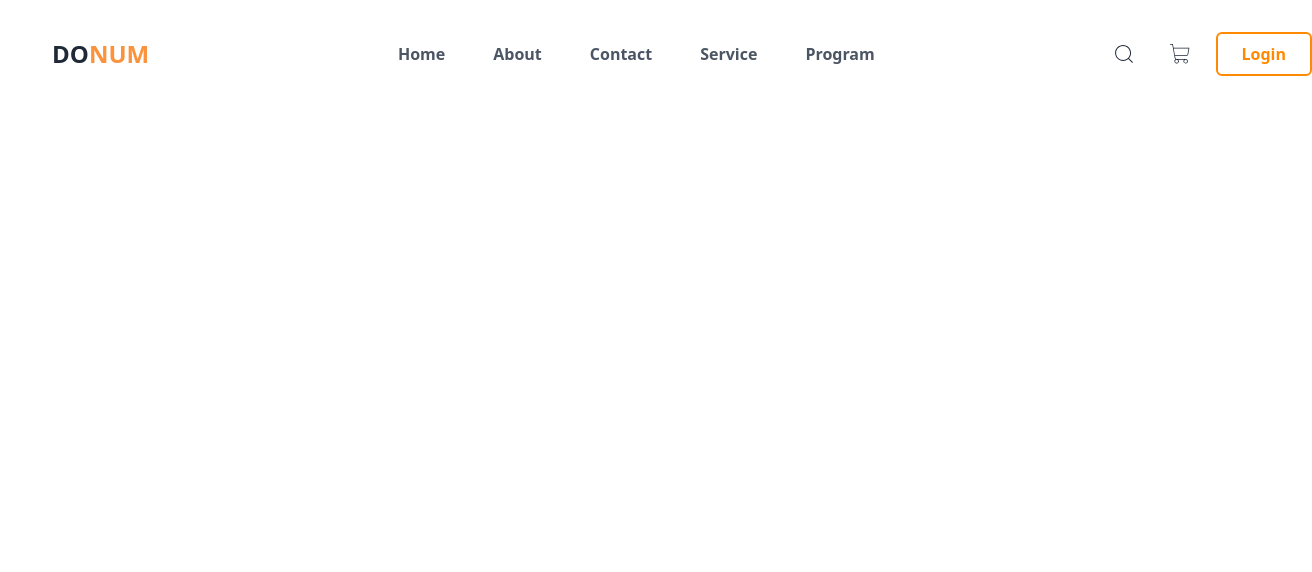
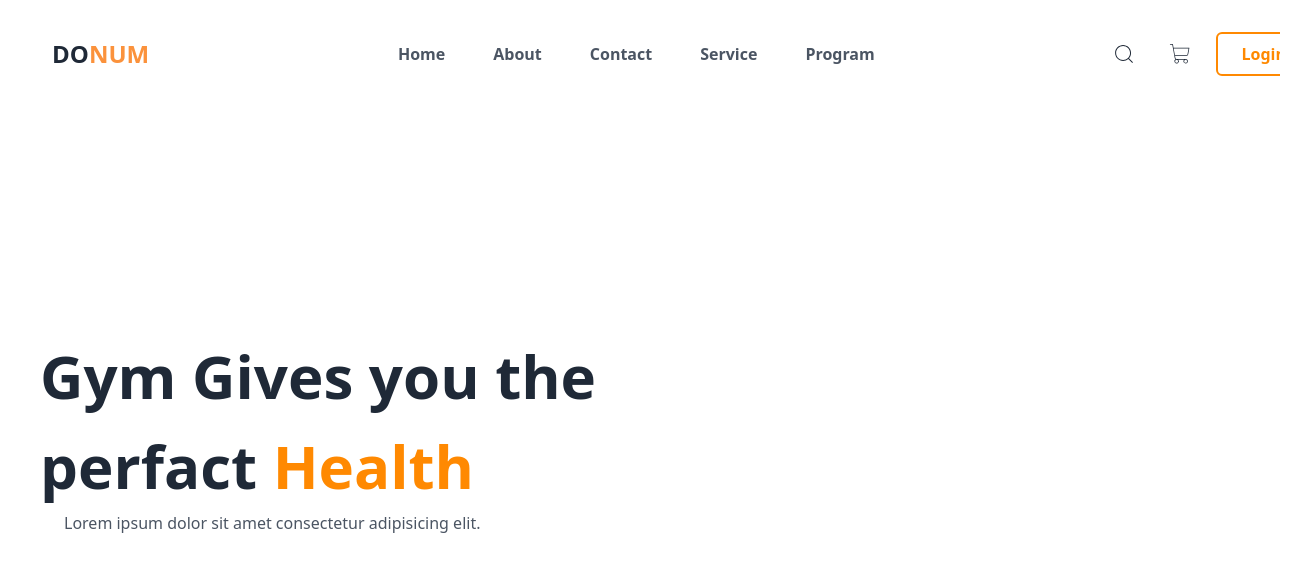
Before and after one commit to Mehedip3/E-education, a React (Vite) app: page /hero in a window 1280 px wide. Shown: the top 572 px of the page, 1312 px wide, since content can reach past the window. Built offline with nearby package versions, Linux system fonts and the light colour scheme.

Commit message:
hero section add

```diff
--- /dev/null
+++ b/src/components/Hero/Hero.jsx
@@ -0,0 +1,32 @@
+import React from 'react';
+
+const Hero = () => {
+    return (
+        <>
+        <section>
+
+            <div className='container grid grid-cols-1 md:grid-cols-2 min-h-[650px] px-10'>
+               {/* Brand info */}
+               <div className='flex flex-col justify-center py-10 md:py-0'>
+               <div className='text-center items-center md:text-left space-x-6'>
+
+               <h1 className='text-5xl lg:text-6xl font-bold leading-relaxed xl:leading-normal'>Gym Gives you the perfact <span className='text-primary'>Health</span> </h1>
+                <p className='text-gray-600 xl:max-w-[500px]'>
+                Lorem ipsum dolor sit amet consectetur adipisicing elit.
+                </p>
+
+
+               </div>
+
+               </div>
+
+
+            </div>
+            {/* images */}
+        </section>
+
+        </>
+    );
+};
+
+export default Hero;
--- a/src/components/Home/Home.jsx
+++ b/src/components/Home/Home.jsx
@@ -1,11 +1,13 @@
 import React from 'react';
+import Hero from '../Hero/Hero';
 
 const Home = () => {
     return (
-        <div>
-            <h1 className='text-4xl'>This home page</h1>
-            <button className='btn btn-primary'>Submit</button>
-        </div>
+
+            <Hero>
+
+            </Hero>
+
     );
 };
 
--- a/src/components/Layout/Main.jsx
+++ b/src/components/Layout/Main.jsx
@@ -5,15 +5,17 @@ import Home from '../Home/Home';
 import About from '../About/About';
 import { Route, Routes } from 'react-router';
 import Contact from '../Contact';
+import Hero from '../Hero/Hero';
 
 const Main = () => {
     return (
-        <div>
+        <div className='overflow-x-hidden'>
         <Navber />
         <Routes>
             <Route path="/" element={<Home />} />
             <Route path="/about" element={<About />} />
             <Route path="/contact" element={<Contact/>} />
+            <Route path="/hero" element={<Hero /> } />
         </Routes>
     </div>
     );
```
